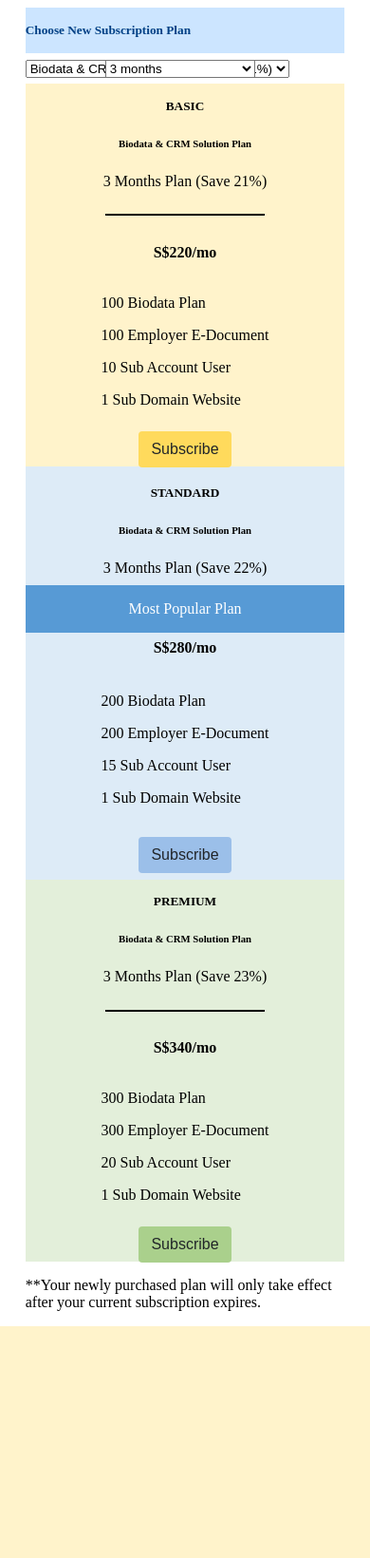
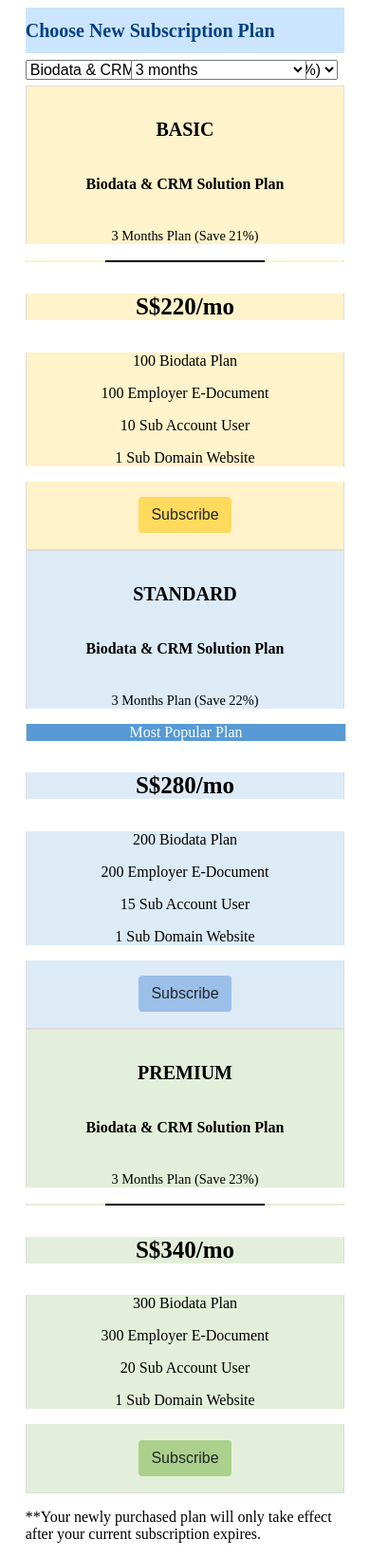
Before and after one commit to Oraclebun/om-assess, a Django app: page / in a window 390 px wide. Shown: the whole page at 95% size. Before the commit the page ends 1396 px from the top, so only its background shows below. Run offline with Django 3.2, Linux system fonts and the light colour scheme; data comes from the database, SQL or seed files in the repository.

Commit message:
style up css, add responsive font calculations

```diff
--- a/static/css/styles.css
+++ b/static/css/styles.css
@@ -53,51 +53,65 @@
     background-color: #aad08c;
 }
 
-.card-custom-yellow{
-  display: grid;
-  justify-items: center;
-  background-color: #fff3cb;
-  grid-template-rows: 30% 5% 10% auto 1fr;
-  /*grid-auto-rows: minmax(130px, auto);*/
-  grid-gap: 2%;
-}
-
-.card-custom-blue{
-  display: grid;
-  justify-items: center;
-  background-color: #ddebf7;
-  grid-template-rows: 30% 5% 10% auto 1fr;
-  grid-gap: 2%;
-}
-
-.card-custom-green{
-  display: grid;
-  justify-items: center;
-  background-color: #e3efda;
-  grid-template-rows: 30% 5% 10% auto 1fr;
-  grid-gap: 2%;
-}
-
 .card-deck{
  display: grid;
- grid-template-columns: 33% 33% 33%;
- grid-gap: 2%;
+ grid-template-columns: repeat(3, 33%);
+ grid-template-rows: 30% 8% 15% auto 1fr;
+ grid-column-gap: 2%;
+ grid-row-gap: 0%;
  justify-content: center;
 }
 
-.card-header {
-  text-transform: capitalize;
+.card-header-0,.card-header-1,.card-header-2 {
   grid-row: 1/2;
   align-self: center;
   text-align: center;
+  border-left: 1px solid gainsboro;
+  border-top: 1px solid gainsboro;
+  border-right: 1px solid gainsboro;
 }
 
-.divider{
+.card-header-0{
+    grid-column: 1/2;
+    background-color: #fff3cb;
+}
+
+.card-header-1{
+    grid-column: 2/3;
+    background-color: #ddebf7;
+}
+
+.card-header-2{
+    grid-column: 3/4;
+    background-color: #e3efda;
+}
+
+.divider-0,.divider-1,.divider-2{
   grid-row: 2/3;
+  border-left: 1px solid gainsboro;
+  border-right: 1px solid gainsboro;
+}
+
+.divider-0{
+    grid-column: 1/2;
+    background-color: #fff3cb;
+}
+
+.divider-1{
+    grid-column: 2/3;
+    background-color: #ddebf7;
+}
+
+.divider-2{
+    grid-column: 3/4;
+    background-color: #e3efda;
+}
+
+.divide-line{
+    margin-top: 5%;
 }
 
 .popular-box{
-  grid-row: 2/3;
   background-color: #579ad5;
   color: white;
   width: 100%;
@@ -105,25 +119,106 @@
   align-self: center;
 }
 
-.price {
+.price-box-0,.price-box-1,.price-box-2 {
   grid-row: 3/4;
-  align-self: center;
+  text-align: center;
+  border-left: 1px solid gainsboro;
+  border-right: 1px solid gainsboro;
 }
 
-.package-content{
-  grid-row: 4/5;
+.price-box-0{
+    grid-column: 1/2;
+    background-color: #fff3cb;
 }
 
-.card-footer{
+.price-box-1{
+    grid-column: 2/3;
+    background-color: #ddebf7;
+}
+
+.price-box-2{
+    grid-column: 3/4;
+    background-color: #e3efda;
+}
+
+.package-content-0,.package-content-1,.package-content-2{
+  grid-row: 4/5;
+  text-align: center;
+  border-left: 1px solid gainsboro;
+  border-right: 1px solid gainsboro;
+}
+
+.package-content-0{
+    grid-column: 1/2;
+    background-color: #fff3cb;
+}
+
+.package-content-1{
+    grid-column: 2/3;
+    background-color: #ddebf7;
+}
+
+.package-content-2{
+    grid-column: 3/4;
+    background-color: #e3efda;
+}
+
+.card-footer-0,.card-footer-1,.card-footer-2{
   grid-row: 5/6;
-  align-self:center;
+  text-align: center;
+  padding-top: 5%;
+  padding-bottom: 5%;
+  border-left: 1px solid gainsboro;
+  border-right: 1px solid gainsboro;
+  border-bottom: 1px solid gainsboro;
+}
+
+.card-footer-0{
+    grid-column: 1/2;
+    background-color: #fff3cb;
+}
+
+.card-footer-1{
+    grid-column: 2/3;
+    background-color: #ddebf7;
+}
+
+.card-footer-2{
+    grid-column: 3/4;
+    background-color: #e3efda;
 }
 
 form{
   display: grid;
-  grid-template-columns: 25% 25%;
+  grid-template-columns: 33% 33%;
   margin-top: 2%;
   margin-bottom: 2%;
+}
+
+h1 {
+  margin-top: 0;
+  font-size: 3.052em; }
+
+h2 {
+  font-size: 2.441em; }
+
+h3 {
+  font-size: 1.953em; }
+
+h4 {
+  font-size: 1.563em; }
+
+h5 {
+  font-size: 1.25em; }
+
+h6 {
+  font-size: 1em; }
+
+small, .text_small {
+  font-size: 0.8em; }
+
+h5.plan-type-0,h5.plan-type-1,h5.plan-type-2{
+    text-transform: uppercase;
 }
 
 hr {
@@ -134,6 +229,17 @@ hr {
     width: 50%;
 }
 
+html {
+  font-size: 1rem; }
+@media only screen and (min-width: 1281px) {
+html {
+    font-size: calc( 1.6 * (100vh/1280) * 16 ); } }
+@media only screen and (min-width: 1281px) and (aspect-ratio: 8/5) {
+html {
+    font-size: calc( (100vw/1280) * 16); } }
+
+
+
 .plan-type{
   margin-bottom:1.25rem;
 }
@@ -143,8 +249,8 @@ hr {
   margin-bottom:1.25rem;
 }
 
-.plan-period{
-  margin-top:1.25rem;
+.plan-period-0,.plan-period-1,.plan-period-2{
+    font-size: 0.9rem;
 }
 
 @media screen and (max-width: 36em) {
@@ -152,3 +258,7 @@ hr {
     display: block;
   }
 }
+
+select{
+    font-size: 1rem;
+}
--- a/static/js/main.js
+++ b/static/js/main.js
@@ -1,49 +1,5 @@
 document.addEventListener("DOMContentLoaded", function(event) {
     // on DOM ready
 
-const planSelectElement = document.querySelector('#inputPlan'); //select input for plan
-const periodSelectElement = document.querySelector('#inputPeriod'); //select input for period
-let planSelectedIndex = planSelectElement.selectedIndex;        // get selected plan
-let periodSelectedIndex = periodSelectElement.selectedIndex;    //get selected period
-
-if(sessionStorage.getItem('planSelectedIndex')){
-    planSelectElement.selectedIndex=sessionStorage.getItem('planSelectedIndex');
-}
-
-if(sessionStorage.getItem('periodSelectedIndex')){
-    periodSelectElement.selectedIndex=sessionStorage.getItem('periodSelectedIndex');
-}
-
-//planSelectElement.addEventListener('change', (event) => {
-//    sessionStorage.setItem('planSelectedIndex',event.target.selectedIndex);
-    //event.target.form.submit();
-
-//});
-
-//periodSelectElement.addEventListener('change', (event) => {
-//    sessionStorage.setItem('periodSelectedIndex',event.target.selectedIndex);
-//    //event.target.form.submit();
-
-//});
-
-//if the selected plan is CRM Sol only,
-if (planSelectedIndex == 2){
-// Get a reference to the parent node
-
-let parentDiv = [];
-let eDocNum = [];
-let subAcc = [];
-for (let i = 0; i < 3; i++) {
-    // Get parent node of elements with e-doc info
-    parentDiv[i] = document.getElementsByClassName("e-doc")[i].parentNode;
-    //Get all the elements with e-doc info
-    eDocNum[i] = document.getElementsByClassName("e-doc")[i];
-    //Get all the elements with sub-account info
-    subAcc[i] = document.getElementsByClassName("sub-acc")[i];
-    parentDiv[i].insertBefore(subAcc[i], eDocNum[i]);
-}
-
-}
-
 
 });
--- a/subplans/templates/subplans/index.template.html
+++ b/subplans/templates/subplans/index.template.html
@@ -36,9 +36,8 @@ Subscription Plans Home Page
 <!--start card deck-->
 <div class="card-deck">
 
-  <div class="card card-custom-yellow">
 
-    <div class="card-header">
+    <div class="card-header-0">
       <h5 class="plan-type-0"><strong>BASIC</strong></h5>
       <h6 class="plan-name-0"><strong>Biodata &amp; CRM Solution Plan</strong></h6>
       <p class="plan-period-0">3 Months Plan
@@ -46,27 +45,30 @@ Subscription Plans Home Page
       </p>
     </div>
 
+    <div class="divider-0">
+      <hr class="divide-line">
+    </div>
 
-      <hr>
-
-      <div class="price">
-      <h4 class="mt-3">S$220/mo</h4>
+      <div class="price-box-0">
+      <h4 class="price-0">S$220/mo</h4>
       </div>
-      <div class="package-content">
-      <p class="card-text">100 Biodata Plan</p>
-      <p class="card-text e-doc">100 Employer E-Document</p>
-      <p class="card-text sub-acc">10 Sub Account User</p>
-      <p class="card-text">1 Sub Domain Website</p>
+      <div class="package-content-0">
+      <p class="card-text bio-plan-0">100 Biodata Plan</p>
+      <p class="sales-sum-0"></p>
+      <p class="status-sum-0"></p>
+      <p class="card-text e-doc-0">100 Employer E-Document</p>
+      <p class="card-text sub-acc-0">10 Sub Account User</p>
+      <p class="card-text sub-dom-0">1 Sub Domain Website</p>
+      <p class="card-text sales-enq-0"></p>
       </div>
 
-    <div class="card-footer">
+    <div class="card-footer-0">
       <button class="btn btn-yellow" type="submit">Subscribe</button>
     </div>
-  </div>
 
-  <div class="card card-custom-blue">
 
-    <div class="card-header">
+
+    <div class="card-header-1">
       <h5 class="plan-type-1"><strong>STANDARD</strong></h5>
       <h6 class="plan-name-1"><strong>Biodata &amp; CRM Solution Plan</strong></h6>
       <p class="plan-period-1">3 Months Plan
@@ -75,28 +77,31 @@ Subscription Plans Home Page
 
     </div>
 
-    <div class="popular-box">
+    <div class=" divider-1 popular-box">
     <p>Most Popular Plan</p>
     </div>
 
-      <div class="price">
-      <h4 class="mt-3">S$280/mo</h4>
+      <div class="price-box-1">
+      <h4 class="price-1">S$280/mo</h4>
       </div>
 
-      <div class="package-content">
-      <p class="card-text">200 Biodata Plan</p>
-      <p class="card-text e-doc">200 Employer E-Document</p>
-      <p class="card-text sub-acc">15 Sub Account User</p>
-      <p class="card-text">1 Sub Domain Website</p>
+      <div class="package-content-1">
+      <p class="card-text bio-plan-1">200 Biodata Plan</p>
+      <p class="sales-sum-1"></p>
+      <p class="status-sum-1"></p>
+      <p class="card-text e-doc-1">200 Employer E-Document</p>
+      <p class="card-text sub-acc-1">15 Sub Account User</p>
+      <p class="card-text sub-dom-1">1 Sub Domain Website</p>
+      <p class="card-text sales-enq-1"></p>
       </div>
-    <div class="card-footer">
+    <div class="card-footer-1">
       <button class="btn btn-blue" type="submit">Subscribe</button>
     </div>
-  </div>
 
-  <div class="card card-custom-green">
 
-    <div class="card-header">
+
+
+    <div class="card-header-2">
       <h5 class="plan-type-2"><strong>PREMIUM</strong></h5>
       <h6 class="plan-name-2"><strong>Biodata &amp; CRM Solution Plan</strong></h6>
       <p class="plan-period-2">3 Months Plan
@@ -106,28 +111,32 @@ Subscription Plans Home Page
 
     </div>
 
-      <hr class="divider">
+    <div class="divider-2">
+      <hr class="divide-line">
+    </div>
 
-      <div class="price">
-      <h4 class="mt-3">S$340/mo</h4>
+      <div class="price-box-2">
+      <h4 class="price-2">S$340/mo</h4>
       </div>
-      <div class="package-content">
+      <div class="package-content-2">
 
-      <p class="card-text">300 Biodata Plan</p>
-      <p class="card-text e-doc">300 Employer E-Document</p>
-      <p class="card-text sub-acc">20 Sub Account User</p>
-      <p class="card-text">1 Sub Domain Website</p>
-
+      <p class="card-text bio-plan-2">300 Biodata Plan</p>
+      <p class="sales-sum-2"></p>
+      <p class="status-sum-2"></p>
+      <p class="card-text e-doc-2">300 Employer E-Document</p>
+      <p class="card-text sub-acc-2">20 Sub Account User</p>
+      <p class="card-text sub-dom-2">1 Sub Domain Website</p>
+      <p class="card-text sales-enq-2"></p>
       </div>
 
-    <div class="card-footer">
+    <div class="card-footer-2">
       <button class="btn btn-green" type="submit">Subscribe</button>
     </div>
-  </div>  <!--ends green card-->
+
 
 </div> <!--end card-deck-->
 
-<p class="mt-3"> **Your newly purchased plan will only take effect after your current subscription expires. </p>
+<p> **Your newly purchased plan will only take effect after your current subscription expires. </p>
 {%endblock%}
 
 
@@ -152,19 +161,54 @@ function changePlan() {
     cache: 'default',
     });
 
-    //changeDisplay
+    //change display
     fetch(myRequest).then(response => response.json()).then(function(json){
-        console.log(json);
-        console.log(json.plans);
         for (let i=0; i<3; i++){
-            console.log(json.plans[i].plan_type);
             document.querySelector('.plan-type-'+i).innerText = json.plans[i].plan_type;
             document.querySelector('.plan-name-'+i).innerText = json.plans[i].name;
-            document.querySelector('.plan-period-'+i).innerText = json.plans[i].subscription_period;
+            if (json.plans[i].savings == null){
+                document.querySelector('.plan-period-'+i).innerText = json.plans[i].subscription_period+' Months Plan';
+            }
+            else {
+                document.querySelector('.plan-period-'+i).innerHTML = json.plans[i].subscription_period+' Months Plan ' + '<span class="save-percent-'+`${i}`+'">(Save '+ json.plans[i].savings+ '%)</span>' ;
+            }
+            //document.querySelector('.price-'+i).innerHTML = '<h4>S$'+parseFloat(json.plans[i].price).toFixed(0)+'/mo</h4>';
+            document.querySelector('.price-'+i).innerText = 'S$'+parseFloat(json.plans[i].price).toFixed(0)+'/mo';
+            if (json.plans[i].biodata_no == null){
+                document.querySelector('.bio-plan-'+i).style.display = 'none';
+                document.querySelector('.sales-sum-'+i).style.display = 'inherit';
+                document.querySelector('.status-sum-'+i).style.display = 'inherit';
+                document.querySelector('.sales-sum-'+i).innerText = 'Sales Summary';
+                document.querySelector('.status-sum-'+i).innerText = 'Status Summary';
+            }else {
+                document.querySelector('.bio-plan-'+i).style.display = 'inherit';
+                document.querySelector('.sales-sum-'+i).style.display = 'none';
+                document.querySelector('.status-sum-'+i).style.display = 'none';
+                document.querySelector('.bio-plan-'+i).innerText = json.plans[i].biodata_no +' Biodata Plan';
+            }
+            if (json.plans[i].emp_e_doc == null){
+                document.querySelector('.e-doc-'+i).style.display = 'none';
+            }else {
+                document.querySelector('.e-doc-'+i).style.display = 'inherit';
+                document.querySelector('.e-doc-'+i).innerText = json.plans[i].emp_e_doc +' Employer E-Document';
+            }
+            if (json.plans[i].subdomain == null){
+                document.querySelector('.sub-dom-'+i).style.display = 'none';
+            }else {
+                document.querySelector('.sub-dom-'+i).style.display = 'inherit';
+                document.querySelector('.sub-dom-'+i).innerText = json.plans[i].subdomain +' Sub Domain Website';
+            }
+            if (json.plans[i].enquiries == ''){
+                document.querySelector('.sales-enq-'+i).style.display = 'none';
+            }else {
+                document.querySelector('.sales-enq-'+i).style.display = 'inherit';
+                document.querySelector('.sales-enq-'+i).innerText = json.plans[i].enquiries +' Sales Enquiries';
+            }
         }
         });
 
 }
+
 </script>
 
 {% endblock %}
--- a/subplans/views.py
+++ b/subplans/views.py
@@ -7,9 +7,15 @@ from django.http import JsonResponse
 
 
 def index(request):
+    plan_details = PlanDetail.objects.filter(
+        Q(name__name__icontains='biodata & crm solution') &
+        Q(subscription_period__exact=3))
+    return render(request, 'subplans/index.template.html', {
+        'plans': plan_details
+    })
 
-    print(request.GET)
 
+def changeplan(request):
     # if a name is specified, add it to the query
     # always true query:
     queries = ~Q(pk__in=[])
@@ -30,9 +36,8 @@ def index(request):
             Q(name__name__icontains='biodata & crm solution') &
             Q(subscription_period__exact=3))
 
-    plan_list=[]
+    plan_list = []
     for plan in plan_details:
-        print(plan)
         dictionary = {
             'name': plan.name.name,
             'plan_type': plan.plan_type.name,
@@ -48,56 +53,7 @@ def index(request):
         }
         plan_list.append(dictionary)
 
-    plan_list = JsonResponse(plan_list, safe=False)
-    print(plan_list)
-    return render(request, 'subplans/index.template.html', {
-        'plans': plan_details,
-        'results': plan_list
-    })
+    JSONobj = {}
+    JSONobj['plans'] = plan_list
 
-def changeplan(request):
-
-    print(request.GET)
-
-    # if a name is specified, add it to the query
-    # always true query:
-    queries = ~Q(pk__in=[])
-    if ('query' in request.GET and request.GET['query']):
-        plan_name = request.GET['query']
-        queries = queries & Q(name__name__iexact=plan_name)
-
-    if ('period' in request.GET and request.GET['period']):
-        sub_period = int(request.GET['period'])
-        queries = queries & Q(subscription_period__exact=sub_period)
-
-    if (('query' or 'period') in request.GET):
-        plan_details = PlanDetail.objects.filter(queries)
-    else:
-        #default plan
-
-        plan_details = PlanDetail.objects.filter(
-            Q(name__name__icontains='biodata & crm solution') &
-            Q(subscription_period__exact=3))
-
-    plan_list=[]
-    for plan in plan_details:
-        print(plan)
-        dictionary = {
-            'name': plan.name.name,
-            'plan_type': plan.plan_type.name,
-            'subscription_period': plan.subscription_period,
-            'savings': plan.savings,
-            'price': plan.price,
-            'biodata_no': plan.no_of_biodata,
-            'emp_e_doc': plan.no_of_emp_e_doc,
-            'subaccount': plan.no_of_subaccount,
-            'subdomain': plan.no_of_subdomain_website,
-            'enquiries': plan.no_sales_enquiries,
-            'color_scheme': plan.color_scheme,
-        }
-        plan_list.append(dictionary)
-
-    JSONer = {}
-    JSONer['plans'] = plan_list
-    print(JSONer)
-    return JsonResponse(JSONer, safe=False)
+    return JsonResponse(JSONobj, safe=False)
```
